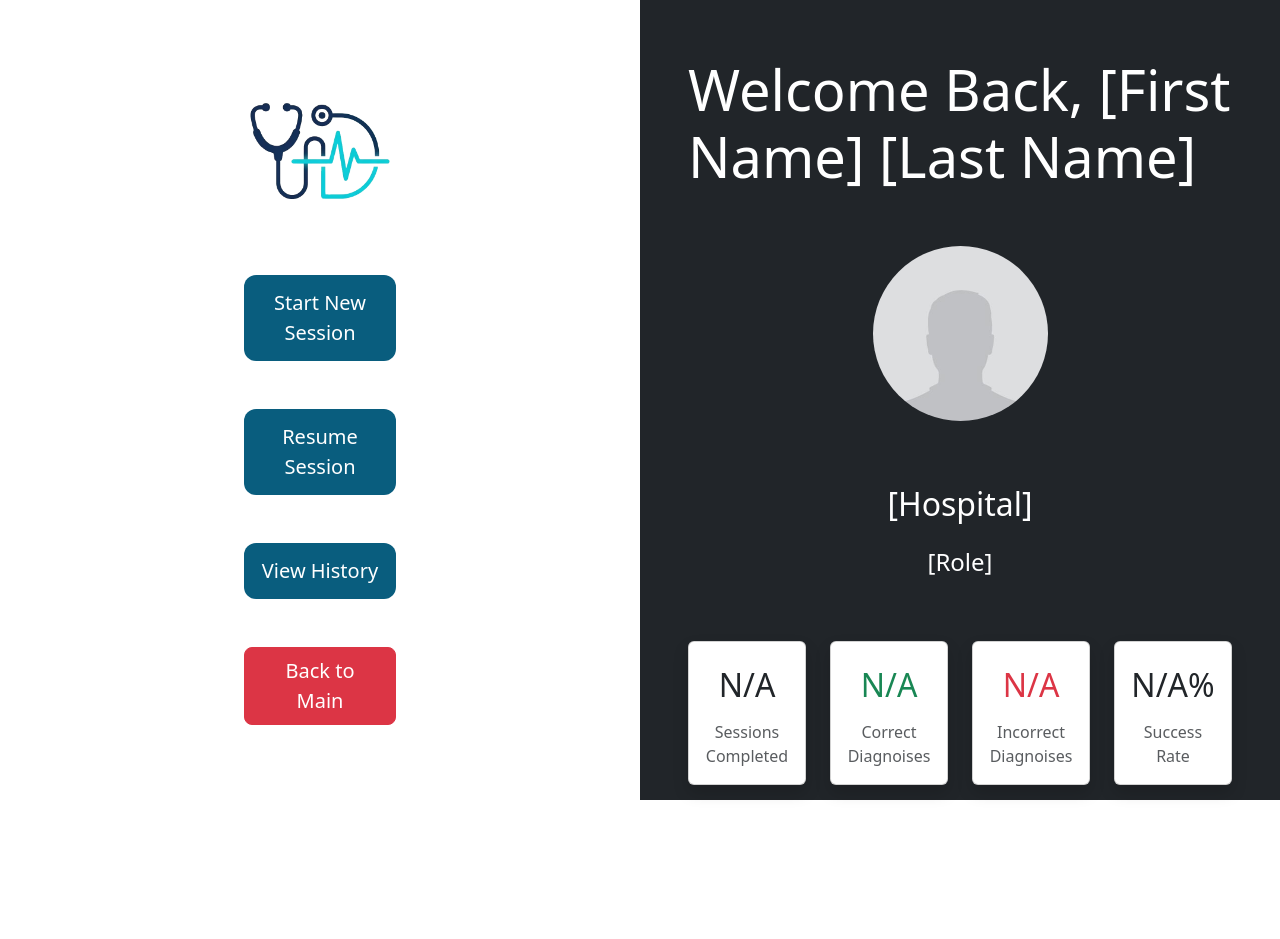
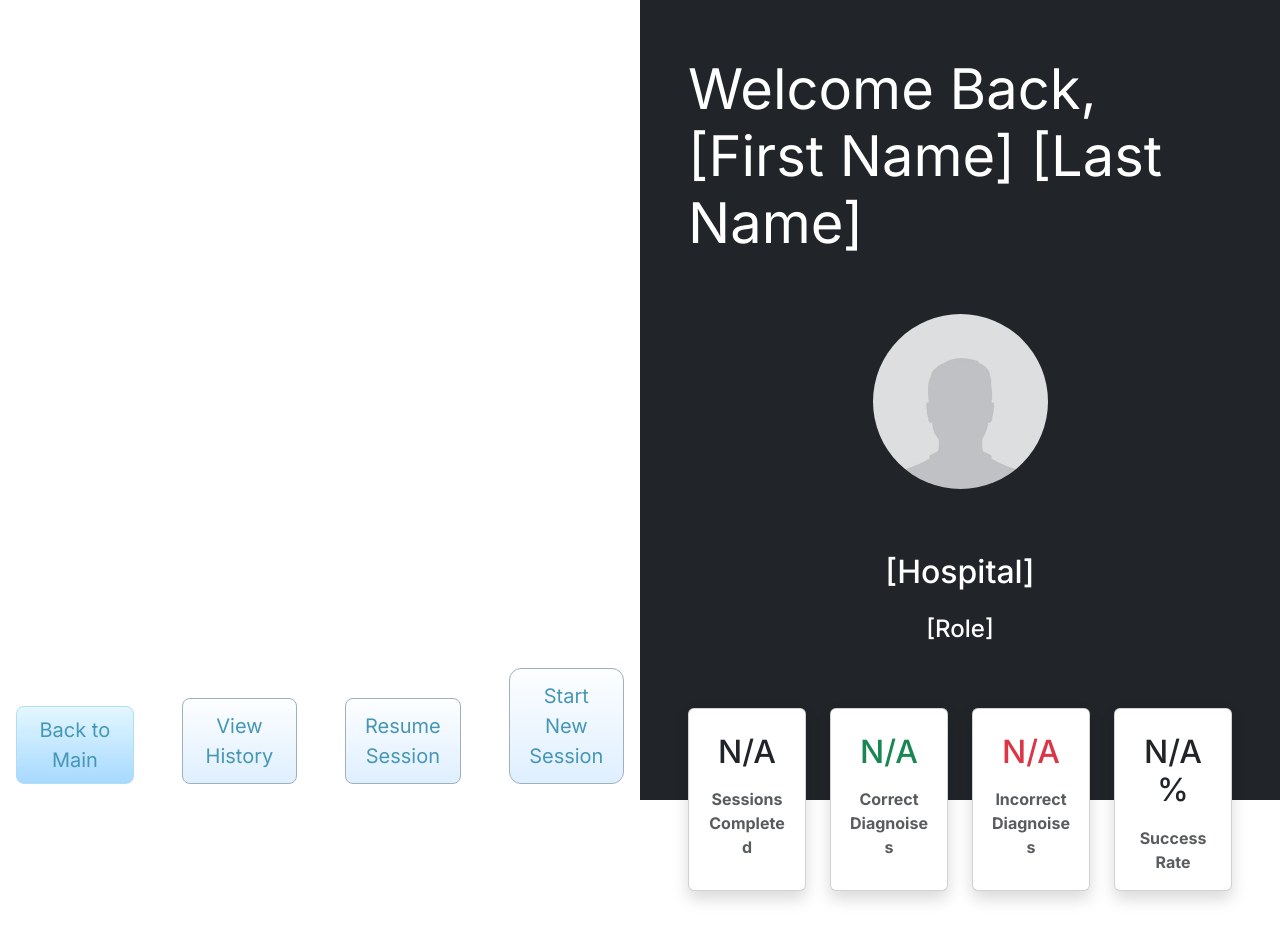
Before and after one commit to eddie-reyes/dtt, a React (Vite) app: page /menu in a window 1280 px wide. Before the commit the page ends 833 px from the top, so only its background shows below. Built offline with nearby package versions, Linux system fonts and the light colour scheme; no server answers.

Commit message:
refactor Menu component styles and update CSS variables for buttons

```diff
--- a/src/components/Menu/Menu.jsx
+++ b/src/components/Menu/Menu.jsx
@@ -23,19 +23,20 @@ export default function Menu() {
         <>
             <div className="d-flex" style={{ height: '100vh', width: '100vw' }}>
                 <div
-                    className="d-flex flex-column justify-content-center align-items-center gap-5 p-3 "
+                    className="d-flex flex-row-reverse justify-content-center align-items-end gap-5 p-3 "
                     style={{ width: '50%' }}
                 >
-                    <img className="w-25" src={logo} alt="logo"></img>
+                    {/* <img className="w-25" src={logo} alt="logo"></img> */}
 
                     <Link
                         to="/practice"
                         className="btn btn-lg  w-25"
                         style={{
-                            background: 'var(--dark-teal)',
-                            color: 'white',
+                            background: 'var(--default-btn)',
+                            color: 'var(--light-text)',
                             padding: '12px',
                             borderRadius: '12px',
+                            border: '1px solid var(--grey-border)',
                         }}
                     >
                         Start New Session
@@ -44,10 +45,10 @@ export default function Menu() {
                         to="/practice"
                         className="btn btn-lg  w-25"
                         style={{
-                            background: 'var(--dark-teal)',
-                            color: 'white',
+                            background: 'var(--default-btn)',
+                            color: 'var(--light-text)',
                             padding: '12px',
-                            borderRadius: '12px',
+                            border: '1px solid var(--grey-border)',
                         }}
                     >
                         Resume Session
@@ -56,15 +57,22 @@ export default function Menu() {
                         to="/history"
                         className="btn btn-lg  w-25"
                         style={{
-                            background: 'var(--dark-teal)',
-                            color: 'white',
+                            background: 'var(--default-btn)',
+                            color: 'var(--light-text)',
                             padding: '12px',
-                            borderRadius: '12px',
+                            border: '1px solid var(--grey-border)',
                         }}
                     >
                         View History
                     </Link>
-                    <Link to="/" className="btn btn-lg btn-danger w-25">
+                    <Link to="/"
+                           className="btn btn-lg btn-danger w-25"
+                            style={{
+                            background:'var(--special-btn)',
+                            color: 'var(--light-text)',
+                            border: '1px solid var(--light-border)',
+                        }}
+                    >
                         Back to Main
                     </Link>
                 </div>
--- a/src/index.css
+++ b/src/index.css
@@ -4,8 +4,14 @@
   --dark-teal: #095d7e;
   --light-teal: #ccecee;
   --bg: #f1f9ff;
+  /* New Colors */
   --hover-teal: #10a2dc;
   --radius: 16px;
+  --default-btn: linear-gradient(#FDFEFF, #DFEFFF);
+  --special-btn: linear-gradient(#E3F7FF, #A7D9FF);
+  --light-text: #4697B6;
+  --light-border: #AFDEF1;
+  --grey-border: #A1B0B6;
 
   font-family: 'Inter', system-ui, Avenir, Helvetica, Arial, sans-serif;
   line-height: 1.5;
@@ -32,6 +38,8 @@ body,
   margin: 0;
   min-width: 320px;
   min-height: 100vh;
+  font-weight: bold;
+  font-family: 'Inter', -apple-system, BlinkMacSystemFont, 'Segoe UI', Roboto, Helvetica, Arial, sans-serif;
 }
 
 body {
```
